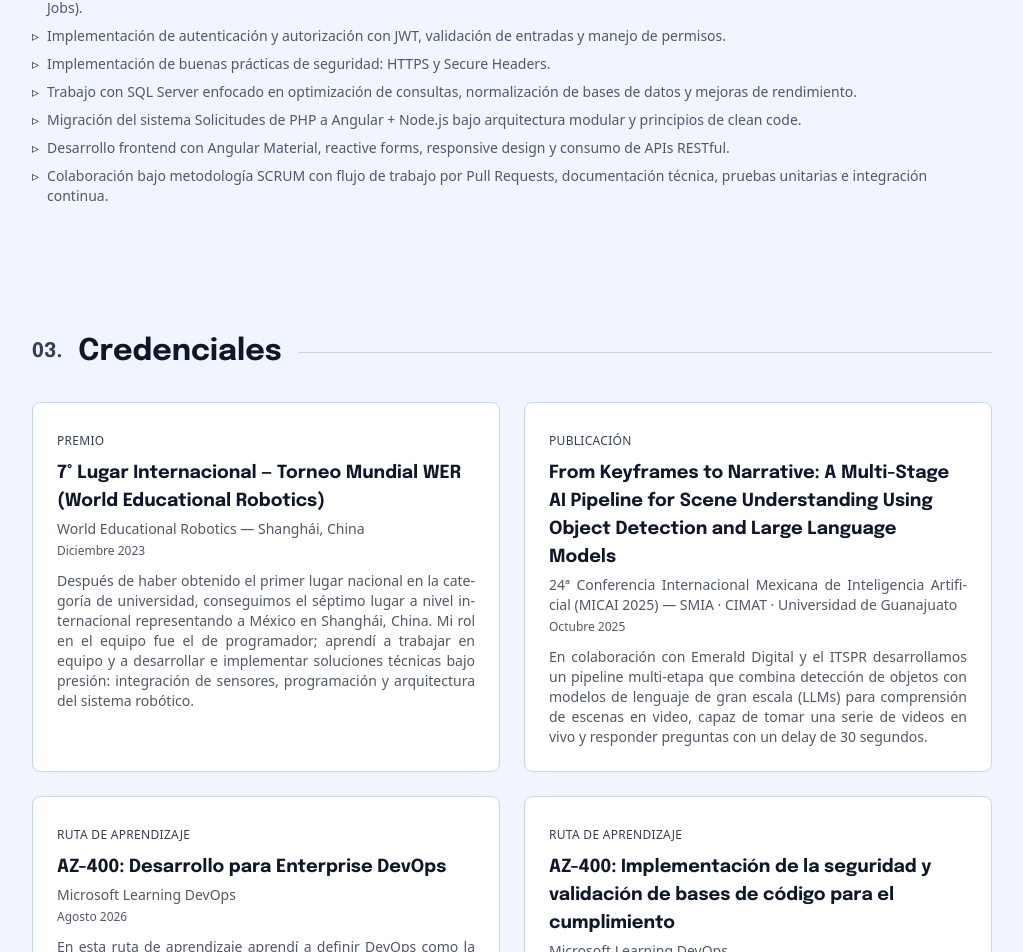
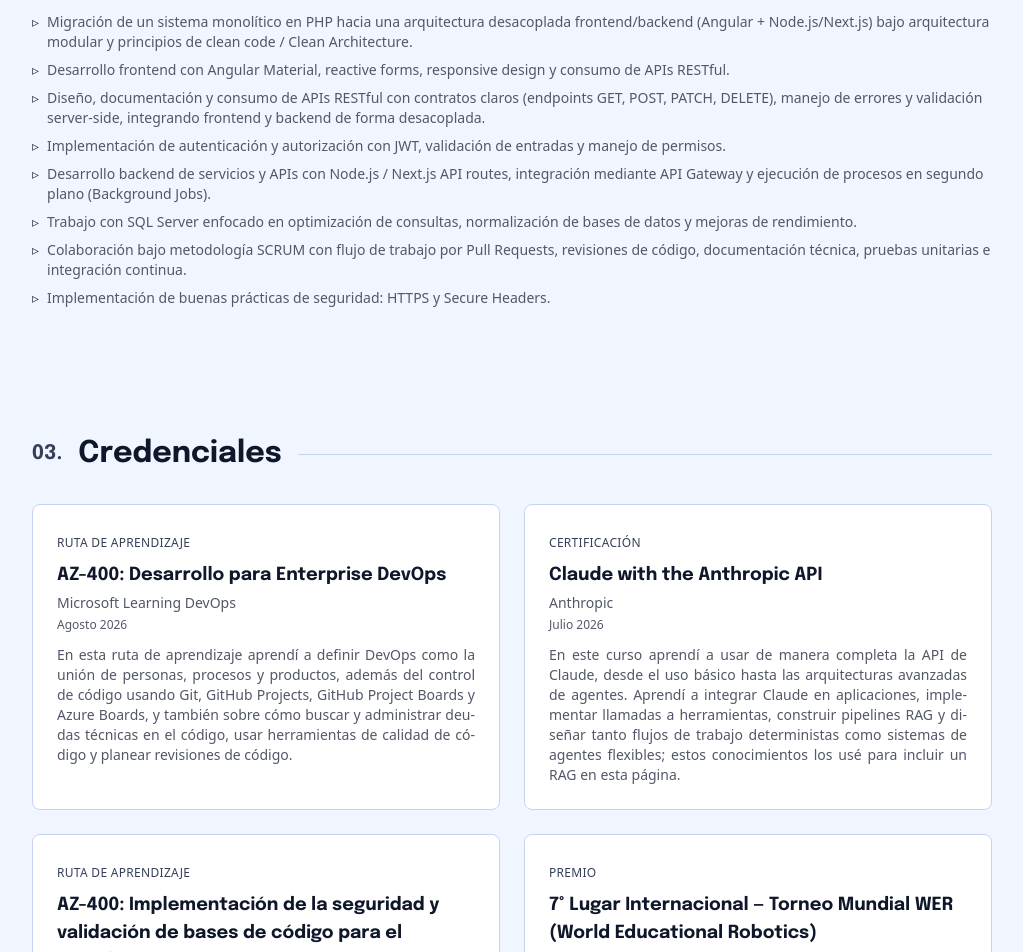
Before and after one commit to VictorCastillo23/Portafolio, a Next.js app: page / in a window 1280 px wide. Shown: the part 1853-2805 px from the top of the page, without its empty margins (128-1151 px from the left). Built offline with nearby package versions, Linux system fonts and the light colour scheme; no server answers; a web font is replaced by a local one.

Commit message:
cambio de texto

```diff
--- a/data/content.ts
+++ b/data/content.ts
@@ -147,6 +147,7 @@
       "GitHub",
       "GitLab",
       "Linux",
+      "LangChain",
       "Postman",
       "Scrum",
       "LLMs",
@@ -167,13 +168,14 @@
       role: "Practicante de Desarrollador de Software Full Stack",
       range: "Febrero 2026 — Actualidad",
       bullets: [
-        "Desarrollo backend de servicios y APIs con Node.js, integración mediante API Gateway y ejecución de procesos en segundo plano (Background Jobs).",
+        "Migración de un sistema monolítico en PHP hacia una arquitectura desacoplada frontend/backend (Angular + Node.js/Next.js) bajo arquitectura modular y principios de clean code / Clean Architecture.",
+        "Desarrollo frontend con Angular Material, reactive forms, responsive design y consumo de APIs RESTful.",
+        "Diseño, documentación y consumo de APIs RESTful con contratos claros (endpoints GET, POST, PATCH, DELETE), manejo de errores y validación server-side, integrando frontend y backend de forma desacoplada.",
         "Implementación de autenticación y autorización con JWT, validación de entradas y manejo de permisos.",
+        "Desarrollo backend de servicios y APIs con Node.js / Next.js API routes, integración mediante API Gateway y ejecución de procesos en segundo plano (Background Jobs).",
+        "Trabajo con SQL Server enfocado en optimización de consultas, normalización de bases de datos y mejoras de rendimiento.",
+        "Colaboración bajo metodología SCRUM con flujo de trabajo por Pull Requests, revisiones de código, documentación técnica, pruebas unitarias e integración continua.",
         "Implementación de buenas prácticas de seguridad: HTTPS y Secure Headers.",
-        "Trabajo con SQL Server enfocado en optimización de consultas, normalización de bases de datos y mejoras de rendimiento.",
-        "Migración del sistema Solicitudes de PHP a Angular + Node.js bajo arquitectura modular y principios de clean code.",
-        "Desarrollo frontend con Angular Material, reactive forms, responsive design y consumo de APIs RESTful.",
-        "Colaboración bajo metodología SCRUM con flujo de trabajo por Pull Requests, documentación técnica, pruebas unitarias e integración continua.",
       ],
     },
     {
@@ -182,13 +184,14 @@
       role: "Computer Vision Engineer",
       range: "Enero – Noviembre 2025",
       bullets: [
-        "Documenté especificaciones técnicas y procesos de operación del sistema.",
+        "Diseñé un pipeline de multiprocesamiento de video capaz de convertir grabaciones y transmisiones en vivo en descripciones textuales de la escena en tiempo real, priorizando eficiencia computacional, reducción de latencia y escalabilidad para cargas masivas.",
+        "Identificación de objetos, personas, posiciones, eventos e interacciones mediante IA aplicada, además el uso de LangChain para la orquestación de agentes con diferentes tools y skills.",
+        "Implementé scripts en Python para automatización y procesamiento de información.",
+        "Diseño de arquitecturas modulares orientadas a servicios y desarrollo de algoritmos de procesamiento y estructuración de datos optimizados.",
+        "Modelé estructuras de datos para almacenamiento y explotación analítica.",
+        "Documenté especificaciones técnicas y procesos de operación del sistema, manteniendo documentación viva.",
+        "Identifiqué riesgos técnicos relacionados con integridad de datos y estabilidad del sistema.",
         "Colaboré en validación de requerimientos técnicos y soporte a equipos de desarrollo.",
-        "Implementé scripts en Python para automatización y procesamiento de información.",
-        "Diseñé un pipeline de multiprocesamiento de video capaz de convertir grabaciones y transmisiones en vivo en descripciones textuales de la escena en tiempo real.",
-        "Identificación de objetos, personas, posiciones, eventos e interacciones mediante IA aplicada.",
-        "Modelé estructuras de datos para almacenamiento y explotación analítica.",
-        "Identifiqué riesgos técnicos relacionados con integridad de datos y estabilidad del sistema.",
       ],
     },
     {
@@ -197,20 +200,48 @@
       role: "Desarrollador de Software Jr.",
       range: "Marzo – Noviembre 2025",
       bullets: [
-        "Desarrollé y mantuve servicios backend utilizando PHP (Laravel) y MySQL.",
+        "Analicé requerimientos técnicos y documenté soluciones para desarrollo de sistemas y soporte operativo.",
+        "Desarrollé y mantuve servicios backend utilizando PHP (Laravel) y MySQL bajo patrón MVC, mejorando la eficiencia operativa en más del 30%.",
+        "Desarrollé una aplicación móvil desde cero utilizando Dart (Flutter), implementando y consumiendo APIs REST para la integración entre aplicaciones web y móviles.",
         "Ejecuté consultas SQL para extracción, validación y corrección de datos en sistemas en producción.",
+        "Realicé debugging y diagnóstico de incidencias en aplicaciones backend.",
+        "Implementé controles de validación y pruebas funcionales previas a despliegue en QA y producción.",
         "Gestioné control de accesos, autenticación y manejo de sesiones.",
         "Participé en despliegues y mantenimiento de software en entornos Linux y Windows.",
-        "Administré control de versiones y seguimiento de cambios mediante GitLab.",
-        "Analicé requerimientos técnicos y documenté soluciones para desarrollo de sistemas y soporte operativo.",
-        "Realicé debugging y diagnóstico de incidencias en aplicaciones backend.",
-        "Implementé controles de validación y pruebas funcionales previas a despliegue en QA y producción.",
         "Colaboré en soporte a equipos internos durante liberaciones de sistema.",
+        "Administré control de versiones y seguimiento de cambios mediante Git (GitLab), con flujo de ramas y revisiones.",
       ],
     },
   ],
 
   credentials: [
+    {
+      kind: "rutaAprendizaje",
+      title: "AZ-400: Desarrollo para Enterprise DevOps",
+      issuer: "Microsoft Learning DevOps",
+      date: "Agosto 2026",
+      detail:
+        "En esta ruta de aprendizaje aprendí a definir DevOps como la unión de personas, procesos y productos, además del control de código usando Git, GitHub Projects, GitHub Project Boards y Azure Boards, y también sobre cómo buscar y administrar deudas técnicas en el código, usar herramientas de calidad de código y planear revisiones de código.",
+      url: "https://learn.microsoft.com/es-mx/users/vctormanuelcastilloolivetto-3812/achievements/3zpr2ebh",
+    },
+    {
+      kind: "certification",
+      title: "Claude with the Anthropic API",
+      issuer: "Anthropic",
+      date: "Julio 2026",
+      detail:
+        "En este curso aprendí a usar de manera completa la API de Claude, desde el uso básico hasta las arquitecturas avanzadas de agentes. Aprendí a integrar Claude en aplicaciones, implementar llamadas a herramientas, construir pipelines RAG y diseñar tanto flujos de trabajo deterministas como sistemas de agentes flexibles; estos conocimientos los usé para incluir un RAG en esta página.",
+      url: "https://verify.skilljar.com/c/m24fueues7ek",
+    },
+    {
+      kind: "rutaAprendizaje",
+      title: "AZ-400: Implementación de la seguridad y validación de bases de código para el cumplimiento",
+      issuer: "Microsoft Learning DevOps",
+      date: "Agosto 2026",
+      detail:
+        "En esta ruta de aprendizaje impartida por Microsoft aprendí sobre la seguridad en todo el ciclo de vida de desarrollo de software mediante prácticas de DevSecOps, a proteger las canalizaciones de CI/CD con controles de autenticación y administración de secretos, a realizar análisis de composición de software con administración de dependencias y corrección automatizada, y seguridad avanzada de GitHub.",
+      url: "https://learn.microsoft.com/es-mx/users/vctormanuelcastilloolivetto-3812/achievements/3zpw7bdh",
+    },
     {
       kind: "award",
       title: "7° Lugar Internacional — Torneo Mundial WER (World Educational Robotics)",
@@ -230,33 +261,6 @@
       detail:
         "En colaboración con Emerald Digital y el ITSPR desarrollamos un pipeline multi-etapa que combina detección de objetos con modelos de lenguaje de gran escala (LLMs) para comprensión de escenas en video, capaz de tomar una serie de videos en vivo y responder preguntas con un delay de 30 segundos.",
       url: "https://link.springer.com/chapter/10.1007/978-3-032-09044-7_23",
-    },
-    {
-      kind: "rutaAprendizaje",
-      title: "AZ-400: Desarrollo para Enterprise DevOps",
-      issuer: "Microsoft Learning DevOps",
-      date: "Agosto 2026",
-      detail:
-        "En esta ruta de aprendizaje aprendí a definir DevOps como la unión de personas, procesos y productos, además del control de código usando Git, GitHub Projects, GitHub Project Boards y Azure Boards, y también sobre cómo buscar y administrar deudas técnicas en el código, usar herramientas de calidad de código y planear revisiones de código.",
-      url: "https://learn.microsoft.com/es-mx/users/vctormanuelcastilloolivetto-3812/achievements/3zpr2ebh",
-    },
-    {
-      kind: "rutaAprendizaje",
-      title: "AZ-400: Implementación de la seguridad y validación de bases de código para el cumplimiento",
-      issuer: "Microsoft Learning DevOps",
-      date: "Agosto 2026",
-      detail:
-        "En esta ruta de aprendizaje impartida por Microsoft aprendí sobre la seguridad en todo el ciclo de vida de desarrollo de software mediante prácticas de DevSecOps, a proteger las canalizaciones de CI/CD con controles de autenticación y administración de secretos, a realizar análisis de composición de software con administración de dependencias y corrección automatizada, y seguridad avanzada de GitHub.",
-      url: "https://learn.microsoft.com/es-mx/users/vctormanuelcastilloolivetto-3812/achievements/3zpw7bdh",
-    },
-    {
-      kind: "certification",
-      title: "Claude with the Anthropic API",
-      issuer: "Anthropic",
-      date: "Julio 2026",
-      detail:
-        "En este curso aprendí a usar de manera completa la API de Claude, desde el uso básico hasta las arquitecturas avanzadas de agentes. Aprendí a integrar Claude en aplicaciones, implementar llamadas a herramientas, construir pipelines RAG y diseñar tanto flujos de trabajo deterministas como sistemas de agentes flexibles; estos conocimientos los usé para incluir un RAG en esta página.",
-      url: "https://verify.skilljar.com/c/m24fueues7ek",
     },
     {
       kind: "certification",
```
